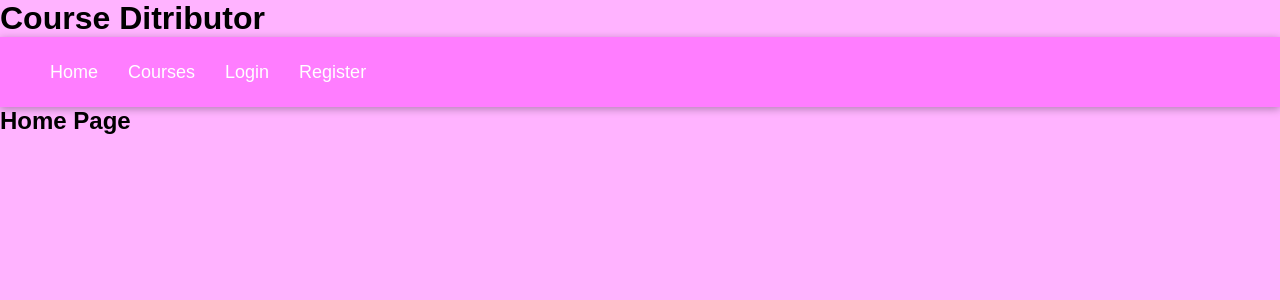
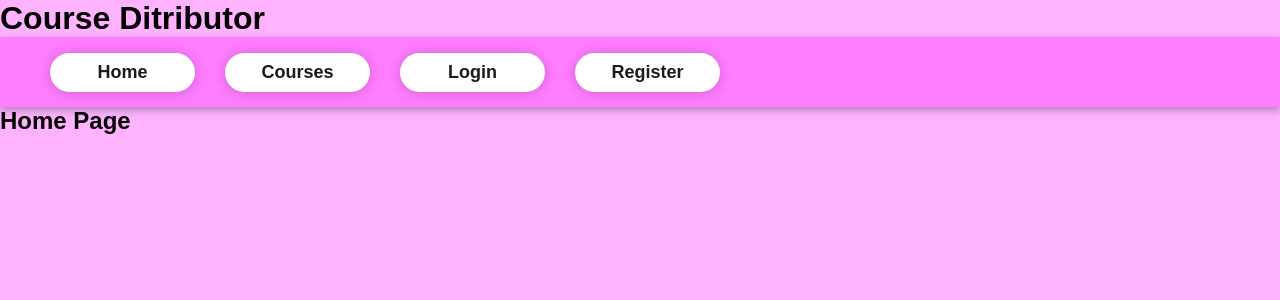
Before and after one commit to 23-kartikey/course-distributor, a React (Vite) app in the folder course-distributor-frontend/: page / in a window 1280 px wide. Shown: the top 300 px of the page. Built offline with nearby package versions, Linux system fonts and the light colour scheme.

Commit message:
feat: add styles

```diff
--- a/course-distributor-frontend/src/styles/Navbar.css
+++ b/course-distributor-frontend/src/styles/Navbar.css
@@ -9,16 +9,27 @@
 
     padding: 0 50px;
 
-    box-shadow: 0 2px 8px rgba(0,0,0,0.3);
+    box-shadow: 0 3px 8px rgba(0,0,0,0.3);
 }
 
 .nav-link {
-    color: white;
+    display: flex;
+    align-items: center;
+    justify-content: center;
+    background-color: white;
+    color: rgba(0, 0, 0, 0.899);
+    padding: 9px;
+    border-color: black;
+    border-radius: 20px;
     font-size: 18px;
-    font-weight: 500;
+    font-weight: 650;
     transition: 0.2s;
+    width: 145px;
+    gap: 1px;
+    box-shadow: 0 1px 13px rgba(0,0,0,0.2);
 }
 
 .nav-link:hover {
-    color: #c960fa;
+    color: black;
+    background-color:rgba(255, 51, 255, 0.418);
 }
```
